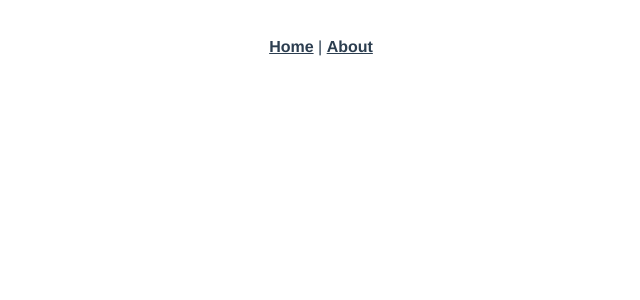
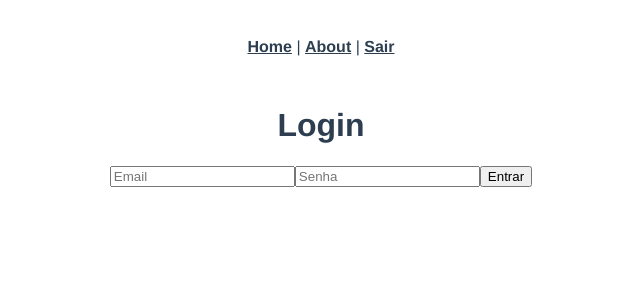
Before and after one commit to fabiovige/maieutica-novo-frontend, a Vue app: page /login in a window 1280 px wide. Before the commit this address had no page. Shown: the top 300 px of the page, without its empty margins (319-959 px from the left). Built offline with nearby package versions, Linux system fonts and the light colour scheme.

Commit message:
adicionado login e logout

```diff
--- a/package.json
+++ b/package.json
@@ -8,6 +8,7 @@
     "lint": "vue-cli-service lint"
   },
   "dependencies": {
+    "axios": "^1.7.7",
     "core-js": "^3.8.3",
     "register-service-worker": "^1.7.2",
     "vue": "^3.2.13",
--- a/src/App.vue
+++ b/src/App.vue
@@ -1,10 +1,52 @@
 <template>
   <nav>
     <router-link to="/">Home</router-link> |
-    <router-link to="/about">About</router-link>
+    <router-link to="/about">About</router-link> |
+    <a href="#" @click.prevent="logout">Sair</a>
   </nav>
   <router-view />
 </template>
+
+<script>
+import apiClient from "@/services/axios.js";
+
+export default {
+  methods: {
+    async logout() {
+      try {
+        console.log("logout...");
+        // Recupera o ID do usuário logado do localStorage
+        const userId = localStorage.getItem("user_id");
+
+        // Verifica se o ID do usuário existe antes de prosseguir
+        if (!userId) {
+          console.error("ID do usuário não encontrado.");
+          return;
+        }
+
+        // Fazer requisição para a rota de logout no backend, passando o ID do usuário
+        const response = await apiClient.post(`/logout/${userId}`);
+
+        if (response.data.status) {
+          console.log(response.data.message); // Exibir mensagem de sucesso no console
+          // Remover o token e o ID do usuário do localStorage
+          localStorage.removeItem("token");
+          localStorage.removeItem("user_id");
+          // Redirecionar o usuário para a página de login
+          this.$router.push({ name: "login" });
+        } else {
+          console.error("Erro ao deslogar:", response.data.message);
+        }
+      } catch (error) {
+        console.error(
+          "Erro ao fazer logout:",
+          error.response ? error.response.data : error.message
+        );
+      }
+    },
+  },
+};
+</script>
 
 <style>
 #app {
--- /dev/null
+++ b/src/components/UserLogin.vue
@@ -0,0 +1,43 @@
+<template>
+  <div>
+    <h1>Login</h1>
+    <form @submit.prevent="login">
+      <input v-model="email" type="email" placeholder="Email" required />
+      <input v-model="password" type="password" placeholder="Senha" required />
+      <button type="submit">Entrar</button>
+      <p v-if="message">{{ message.message }}</p>
+    </form>
+  </div>
+</template>
+
+<script>
+import apiClient from "@/services/axios.js";
+
+export default {
+  name: "UserLogin",
+  data() {
+    return {
+      email: "",
+      password: "",
+      message: "",
+    };
+  },
+  methods: {
+    async login() {
+      try {
+        const response = await apiClient.post("/login", {
+          email: this.email,
+          password: this.password,
+        });
+        localStorage.setItem("token", response.data.access_token);
+        localStorage.setItem("user_id", response.data.user.id);
+        localStorage.setItem("name", response.data.user.name);
+        localStorage.setItem("email", response.data.user.email);
+        this.$router.push({ name: "home" });
+      } catch (error) {
+        this.message = error.response ? error.response.data : error.message;
+      }
+    },
+  },
+};
+</script>
--- a/src/router/index.js
+++ b/src/router/index.js
@@ -1,3 +1,4 @@
+import Login from "@/components/UserLogin.vue";
 import { createRouter, createWebHistory } from "vue-router";
 import HomeView from "../views/HomeView.vue";
 
@@ -6,15 +7,19 @@ const routes = [
     path: "/",
     name: "home",
     component: HomeView,
+    meta: { requiresAuth: true },
   },
   {
     path: "/about",
     name: "about",
-    // route level code-splitting
-    // this generates a separate chunk (about.[hash].js) for this route
-    // which is lazy-loaded when the route is visited.
     component: () =>
       import(/* webpackChunkName: "about" */ "../views/AboutView.vue"),
+    meta: { requiresAuth: true },
+  },
+  {
+    path: "/login",
+    name: "login",
+    component: Login,
   },
 ];
 
@@ -23,4 +28,24 @@ const router = createRouter({
   routes,
 });
 
+router.beforeEach((to, from, next) => {
+  const token = localStorage.getItem("token");
+
+  if (to.matched.some((record) => record.meta.requiresAuth)) {
+    // Se a rota requer autenticação e o token não está presente, redireciona para login
+    if (!token) {
+      next({ name: "login" });
+    } else {
+      next();
+    }
+  } else {
+    // Se a rota não requer autenticação e o usuário já está logado, redireciona para home
+    if (to.name === "login" && token) {
+      next({ name: "home" });
+    } else {
+      next();
+    }
+  }
+});
+
 export default router;
--- /dev/null
+++ b/src/services/axios.js
@@ -0,0 +1,29 @@
+import axios from "axios";
+
+axios.defaults.withCredentials = true;
+axios.defaults.withXSRFToken = true;
+
+const apiClient = axios.create({
+  baseURL: "http://localhost/api",
+  withCredentials: true,
+  headers: {
+    Accept: "application/json",
+    "Content-Type": "application/json",
+  },
+});
+
+// Interceptor para adicionar o token em cada requisição
+apiClient.interceptors.request.use(
+  (config) => {
+    const token = localStorage.getItem("token");
+    if (token) {
+      config.headers.Authorization = `Bearer ${token}`;
+    }
+    return config;
+  },
+  (error) => {
+    return Promise.reject(error);
+  }
+);
+
+export default apiClient;
--- a/vue.config.js
+++ b/vue.config.js
@@ -1,4 +1,13 @@
 const { defineConfig } = require("@vue/cli-service");
+
 module.exports = defineConfig({
   transpileDependencies: true,
+  devServer: {
+    proxy: {
+      "/api": {
+        target: "http://localhost", // URL do backend Laravel
+        changeOrigin: true,
+      },
+    },
+  },
 });
```
Also changed, not shown: 1 other file (tests, documents, lock files or other folders).
